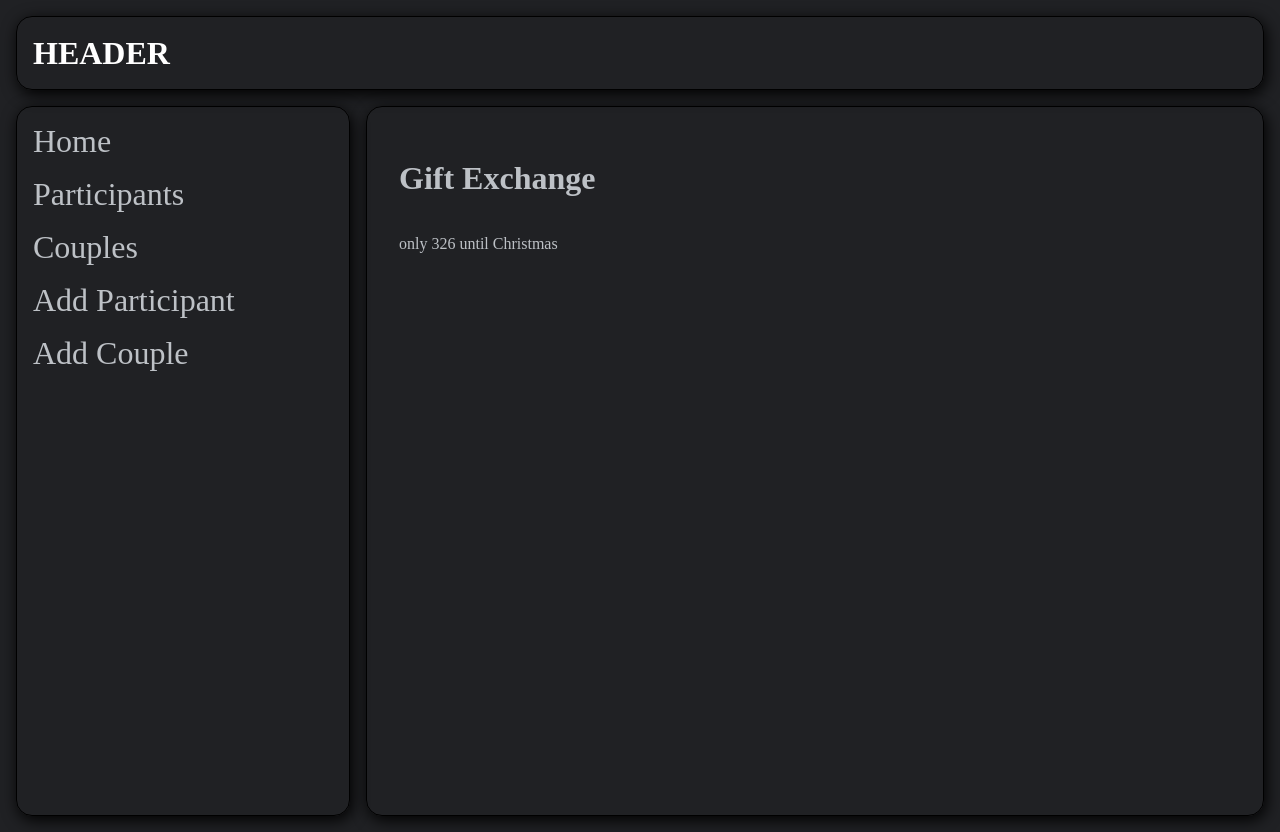
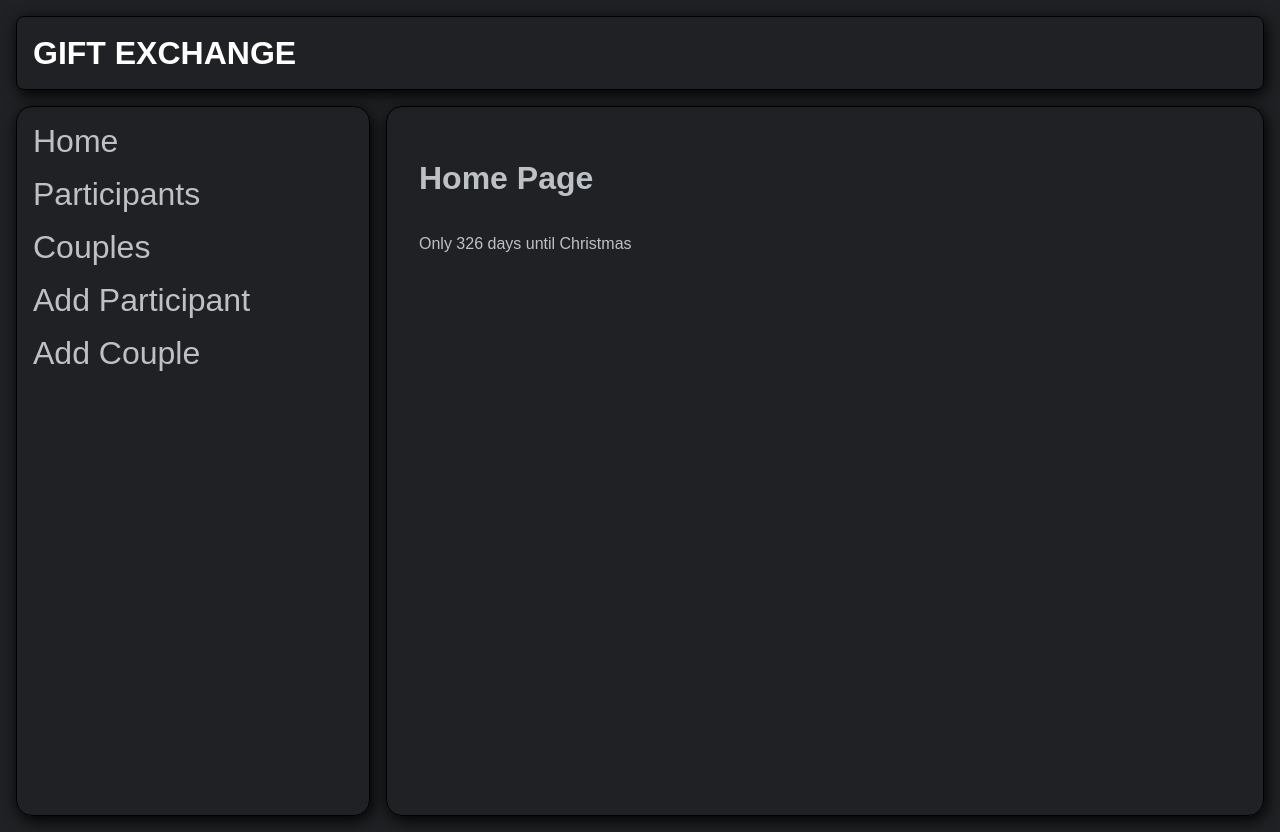
Before and after one commit to mohobson/gift-exchange, a Flask app: page / in a window 1280 px wide. Run offline with Flask 2, Linux system fonts and the light colour scheme.

Commit message:
home page edit

```diff
--- a/static/style.css
+++ b/static/style.css
@@ -1,17 +1,13 @@
 body {
     display: flex;
     flex-direction: column;
+    font-family: sans-serif;
     background-color: #202124;
     color: #bdc1c6;
     margin: 16px;
     min-height: 100vh;
     gap: 16px;
 }
-
-/* .view {
-    display: flex;
-
-} */
 
 .header {
     height: 72px;
@@ -23,7 +19,7 @@ body {
     font-weight: 900;
     border: 1px solid black;
     box-shadow: 2px 4px 16px black;
-    border-radius: 16px;
+    border-radius: 8px;
 }
 
 .content {
@@ -33,7 +29,7 @@ body {
 }
 
 .sidebar {
-    width: 300px;
+    width: 40vh;
     flex-shrink: 0;
     padding: 16px;
     border: 1px solid black;
--- a/templates/base.html
+++ b/templates/base.html
@@ -7,7 +7,7 @@
 </head>
 <body>
     <div class="header">
-        HEADER
+        GIFT EXCHANGE
     </div>
     <div class="content">
         <div class="sidebar">
--- a/templates/home.html
+++ b/templates/home.html
@@ -4,6 +4,6 @@
 
 {% block title %}Home{% endblock %}
 {% block content %}
-    <h1>Gift Exchange</h1>
-    <p>only {{ days }} until Christmas</p>
+    <h1>Home Page</h1>
+    <p>Only {{ days }} days until Christmas</p>
 {% endblock %}
```
Also changed, not shown: 1 other file.
